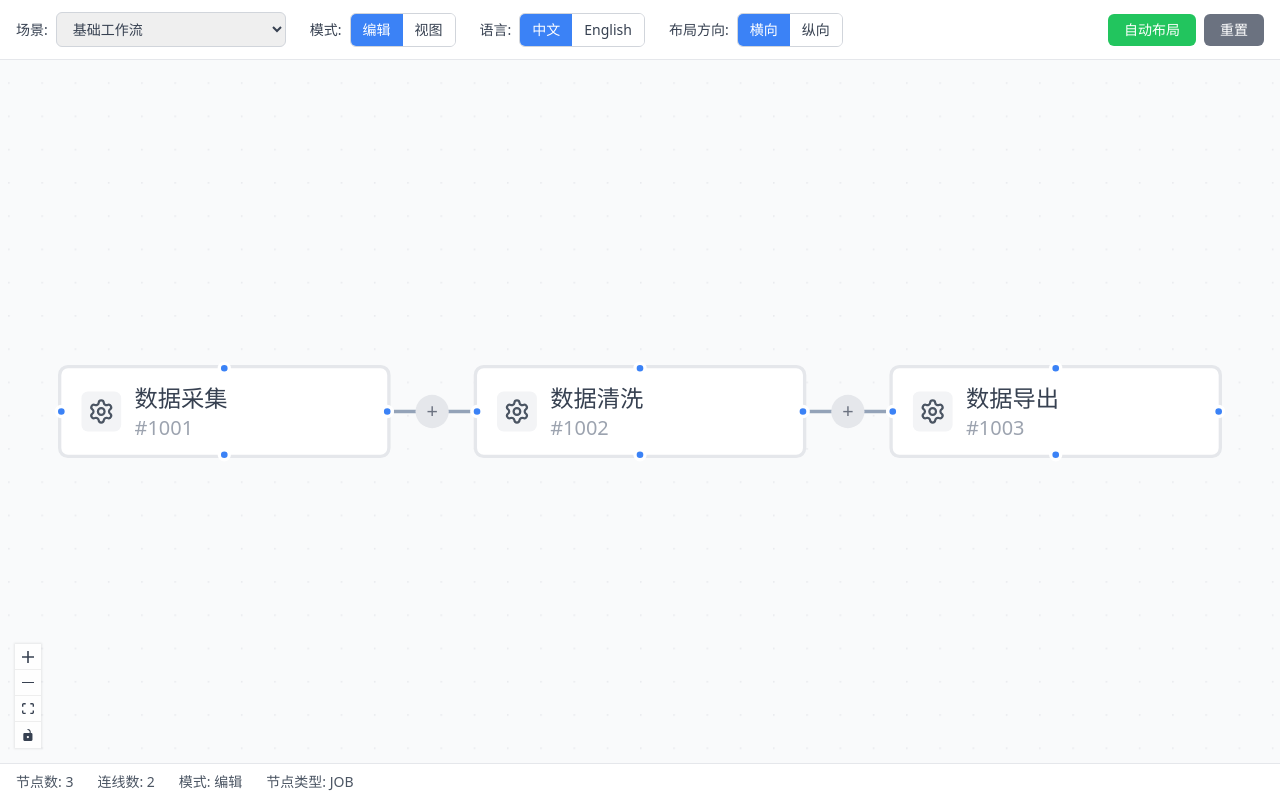
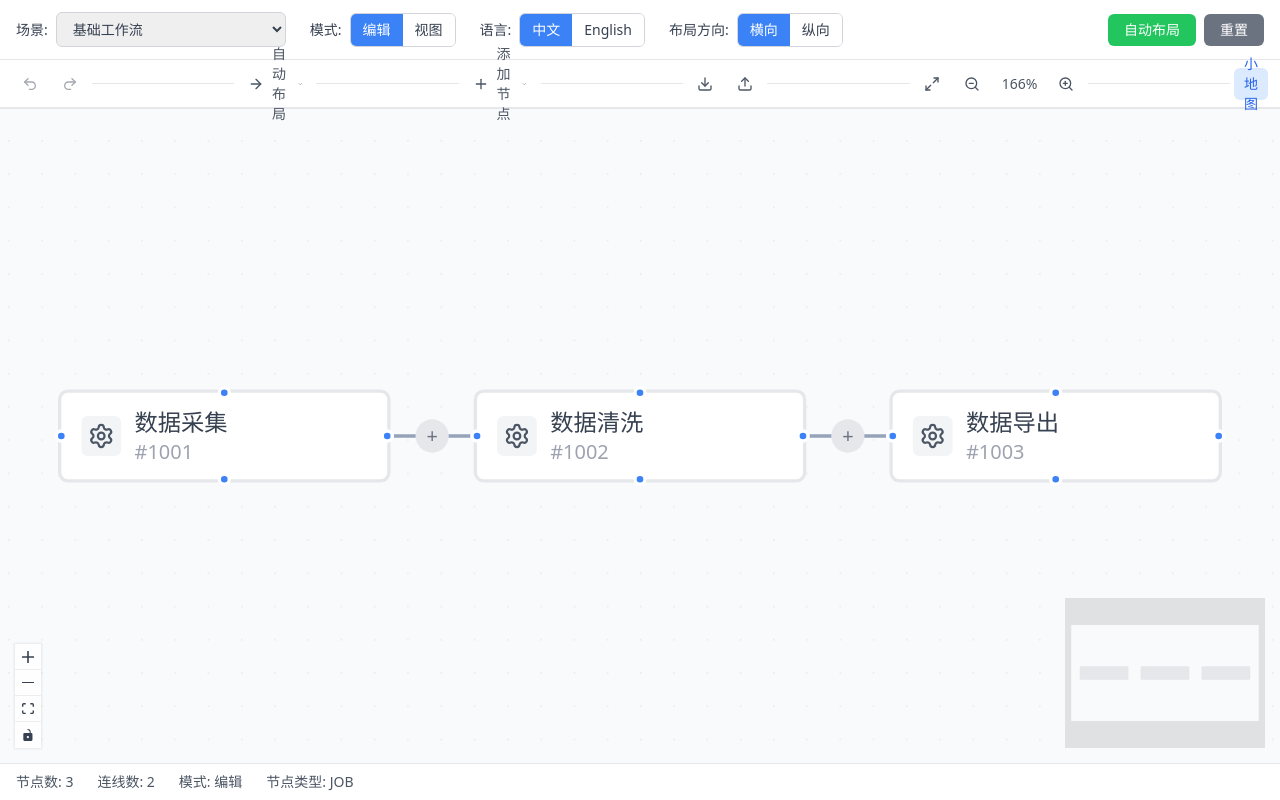
Before and after one commit to PowerJob/power-workflow-next, a React (Vite) app: page / in a window 1280 px wide. Built offline with nearby package versions, Linux system fonts and the light colour scheme.

Commit message:
feat: 新增画布工具栏和辅助功能

```diff
--- a/playground/App.tsx
+++ b/playground/App.tsx
@@ -1,4 +1,4 @@
-import React, { useState, useCallback, type MouseEvent as ReactMouseEvent } from 'react';
+import React, { useState, useCallback, useRef, type MouseEvent as ReactMouseEvent } from 'react';
 import { addEdge, Connection, useNodesState, useEdgesState } from '@xyflow/react';
 import {
   WorkflowCanvas,
@@ -9,8 +9,13 @@ import {
   WorkflowNode,
   WorkflowEdge,
   WorkflowNodeData,
+  NodeType,
   assignOptimalHandles,
   getOptimalHandlesForEdge,
+  generateNodeId,
+  createDefaultNodeData,
+  exportToJSON,
+  importFromJSON,
 } from '../src/index';
 import { scenarios, ScenarioName, singleNodes } from './mock-data/scenarios';
 import '../src/index.css';
@@ -57,6 +62,8 @@ const PlaygroundInner = () => {
   const [locale, setLocale] = useState<'zh-CN' | 'en-US'>('zh-CN');
   const [layoutDirection, setLayoutDirection] = useState<'horizontal' | 'vertical'>('horizontal');
   const [selectedNodeId, setSelectedNodeId] = useState<string | null>(null);
+  const [showMinimap, setShowMinimap] = useState(true);
+  const importFileInputRef = useRef<HTMLInputElement>(null);
 
   const initialData = getScenarioData(scenario);
   const [nodes, setNodes, onNodesChange] = useNodesState(initialData.nodes);
@@ -89,6 +96,66 @@ const PlaygroundInner = () => {
     );
     setSelectedNodeId(null);
   }, [setNodes]);
+
+  const handleToolbarAutoLayout = useCallback(
+    (direction: 'horizontal' | 'vertical') => {
+      setLayoutDirection(direction);
+      const newNodes = layoutNodes(nodes, edges, { direction });
+      setNodes(newNodes);
+      setEdges(assignOptimalHandles(newNodes, edges));
+    },
+    [nodes, edges, setNodes, setEdges],
+  );
+
+  const handleAddNode = useCallback(
+    (type: NodeType, position?: { x: number; y: number }) => {
+      const id = generateNodeId();
+      const label =
+        type === NodeType.JOB
+          ? '任务节点'
+          : type === NodeType.DECISION
+            ? '判断节点'
+            : '嵌套工作流';
+      const data = createDefaultNodeData(type, label) as WorkflowNodeData;
+      const pos = position ?? { x: 100, y: 100 };
+      setNodes((nds) => [...nds, { id, type, position: pos, data }]);
+    },
+    [setNodes],
+  );
+
+  const handleExport = useCallback(() => {
+    const json = exportToJSON(nodes, edges);
+    const blob = new Blob([json], { type: 'application/json' });
+    const url = URL.createObjectURL(blob);
+    const a = document.createElement('a');
+    a.href = url;
+    a.download = 'workflow.json';
+    a.click();
+    URL.revokeObjectURL(url);
+  }, [nodes, edges]);
+
+  const handleImportClick = useCallback(() => {
+    importFileInputRef.current?.click();
+  }, []);
+
+  const handleImportFile = useCallback(
+    (e: React.ChangeEvent<HTMLInputElement>) => {
+      const file = e.target.files?.[0];
+      if (!file) return;
+      const reader = new FileReader();
+      reader.onload = () => {
+        const text = reader.result as string;
+        const result = importFromJSON(text);
+        if (result.success && result.data) {
+          setNodes(result.data.nodes);
+          setEdges(assignOptimalHandles(result.data.nodes, result.data.edges));
+        }
+      };
+      reader.readAsText(file);
+      e.target.value = '';
+    },
+    [setNodes, setEdges],
+  );
 
   const onConnect = useCallback(
     (params: Connection) => {
@@ -253,6 +320,13 @@ const PlaygroundInner = () => {
 
       {/* 画布区域 */}
       <div className="flex-1 relative">
+        <input
+          ref={importFileInputRef}
+          type="file"
+          accept=".json,application/json"
+          className="hidden"
+          onChange={handleImportFile}
+        />
         <WorkflowCanvas
           nodes={nodes}
           edges={edges}
@@ -263,6 +337,13 @@ const PlaygroundInner = () => {
           onPaneClick={handlePaneClick}
           mode={mode}
           defaultLocale={locale}
+          showToolbar
+          onAutoLayout={handleToolbarAutoLayout}
+          onAddNode={handleAddNode}
+          onExport={handleExport}
+          onImport={handleImportClick}
+          showMinimap={showMinimap}
+          onToggleMinimap={() => setShowMinimap((v) => !v)}
         />
         {mode === 'edit' && (
           <EditorPanel
--- a/src/components/WorkflowCanvas/index.tsx
+++ b/src/components/WorkflowCanvas/index.tsx
@@ -1,12 +1,79 @@
-import { ReactFlow, Background, Controls, ReactFlowProvider } from '@xyflow/react';
+import { useCallback } from 'react';
+import {
+  ReactFlow,
+  Background,
+  Controls,
+  ReactFlowProvider,
+  useReactFlow,
+  useViewport,
+} from '@xyflow/react';
 import * as TooltipPrimitive from '@radix-ui/react-tooltip';
 import '@xyflow/react/dist/style.css';
 
 import { nodeTypes } from '../nodes';
 import { edgeTypes } from '../edges';
+import { Toolbar } from '../toolbar';
+import { WorkflowMinimap } from '../common/WorkflowMinimap';
 import { WorkflowNextProps } from '../../types/workflow';
 import { useLocale } from '../../hooks/useLocale';
 import { LocaleProvider } from '../../contexts/LocaleContext';
+
+interface CanvasToolbarProps {
+  mode: 'edit' | 'view';
+  onAutoLayout?: (direction: 'horizontal' | 'vertical') => void;
+  onAddNode?: (type: import('../../types/workflow').NodeType, position?: { x: number; y: number }) => void;
+  onExport?: () => void;
+  onImport?: () => void;
+  showMinimap?: boolean;
+  onToggleMinimap?: () => void;
+}
+
+const CanvasToolbar = ({
+  mode,
+  onAutoLayout,
+  onAddNode,
+  onExport,
+  onImport,
+  showMinimap = true,
+  onToggleMinimap,
+}: CanvasToolbarProps) => {
+  const { fitView, zoomIn, zoomOut, setViewport, getViewport } = useReactFlow();
+  const { zoom } = useViewport();
+
+  const handleFitView = useCallback(() => {
+    fitView?.({ duration: 200 });
+  }, [fitView]);
+
+  const handleZoomIn = useCallback(() => {
+    zoomIn?.({ duration: 200 });
+  }, [zoomIn]);
+
+  const handleZoomOut = useCallback(() => {
+    zoomOut?.({ duration: 200 });
+  }, [zoomOut]);
+
+  const handleZoomReset = useCallback(() => {
+    const vp = getViewport?.();
+    if (vp) setViewport?.({ ...vp, zoom: 1 }, { duration: 200 });
+  }, [getViewport, setViewport]);
+
+  return (
+    <Toolbar
+      mode={mode}
+      zoom={zoom}
+      onFitView={handleFitView}
+      onZoomIn={handleZoomIn}
+      onZoomOut={handleZoomOut}
+      onZoomReset={handleZoomReset}
+      onAutoLayout={onAutoLayout}
+      onAddNode={onAddNode}
+      onExport={onExport}
+      onImport={onImport}
+      showMinimap={showMinimap}
+      onToggleMinimap={onToggleMinimap}
+    />
+  );
+};
 
 const WorkflowCanvasInner = ({
   nodes,
@@ -16,6 +83,13 @@ const WorkflowCanvasInner = ({
   onConnect,
   mode = 'edit',
   defaultLocale = 'zh-CN',
+  showToolbar = false,
+  onAutoLayout,
+  onAddNode,
+  onExport,
+  onImport,
+  showMinimap = true,
+  onToggleMinimap,
   ...props
 }: WorkflowNextProps) => {
   const { t } = useLocale();
@@ -23,7 +97,21 @@ const WorkflowCanvasInner = ({
 
   return (
     <TooltipPrimitive.Provider delayDuration={500}>
-      <div className="w-full h-full bg-gray-50 relative">
+      <div className="w-full h-full flex flex-col relative">
+        {showToolbar && (
+          <div className="flex-shrink-0 z-10 bg-white border-b border-gray-200">
+            <CanvasToolbar
+              mode={mode}
+              onAutoLayout={onAutoLayout}
+              onAddNode={onAddNode}
+              onExport={onExport}
+              onImport={onImport}
+              showMinimap={showMinimap}
+              onToggleMinimap={onToggleMinimap}
+            />
+          </div>
+        )}
+        <div className="flex-1 min-h-0 relative bg-gray-50">
           <ReactFlow
             nodes={nodes}
             edges={edges}
@@ -43,6 +131,7 @@ const WorkflowCanvasInner = ({
           >
             <Background color="#E5E7EB" gap={20} />
             <Controls showInteractive={!isView} />
+            {showMinimap && <WorkflowMinimap visible />}
 
             {(!nodes || nodes.length === 0) && (
               <div className="absolute inset-0 flex items-center justify-center pointer-events-none z-10">
@@ -50,6 +139,7 @@ const WorkflowCanvasInner = ({
               </div>
             )}
           </ReactFlow>
+        </div>
       </div>
     </TooltipPrimitive.Provider>
   );
```
Also changed, not shown: src/types/workflow.ts (+9 -0 lines). Lines whose indentation alone changed are shown as unchanged.
